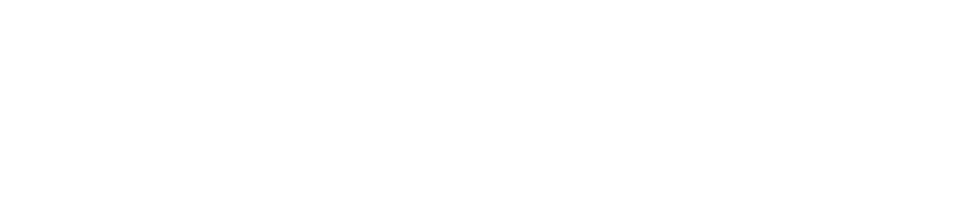
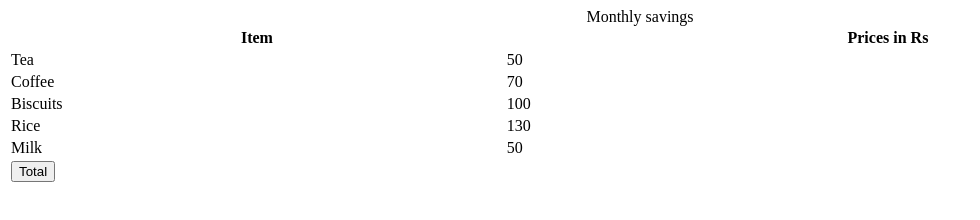
Before and after one commit to acciojob/grofers-checkout-2-himaanshusingh, a website: page main.html in a window 1280 px wide. Shown: the whole page, without its empty margins (0-980 px from the left). Drawn offline with Linux system fonts and the light colour scheme.

Commit message:
created a submission

```diff
--- a/main.html
+++ b/main.html
@@ -1,16 +1,41 @@
 <!DOCTYPE html>
-
 <html>
-
-<head>
-	<link rel="stylesheet" href="styles.css">
-</head>
-
-<body>
-	<!-- the entire body must be written by student -->
-    <script type="text/javascript" src="./script.js">
-</script>
-
-</body>
-
+  <head>
+    <link rel="stylesheet" href="styles.css" />
+  </head>
+  <body>
+    <!-- the entire body must be written by student -->
+    <table style="width: 100%">
+      <caption>
+        Monthly savings
+      </caption>
+      <tbody>
+        <tr>
+          <th>Item</th>
+          <th>Prices in Rs</th>
+        </tr>
+        <tr>
+          <td class="item">Tea</td>
+          <td class="price" data-ns-test="prices">50</td>
+        </tr>
+        <tr>
+          <td class="item">Coffee</td>
+          <td class="price" data-ns-test="prices">70</td>
+        </tr>
+        <tr>
+          <td class="item">Biscuits</td>
+          <td class="price" data-ns-test="prices">100</td>
+        </tr>
+        <tr>
+          <td class="item">Rice</td>
+          <td class="price" data-ns-test="prices">130</td>
+        </tr>
+        <tr>
+          <td class="item">Milk</td>
+          <td class="price" data-ns-test="prices">50</td>
+        </tr>
+      </tbody>
+    </table>
+    <script type="text/javascript" src="./script.js"></script>
+  </body>
 </html>
--- a/script.js
+++ b/script.js
@@ -1 +1,23 @@
-//your code here
+// Write your code here:
+const tBody = document.querySelector("tbody");
+const newRow = document.createElement("tr");
+tBody.append(newRow);
+
+const newData1 = document.createElement("td");
+const button = document.createElement("button");
+button.innerText = "Total";
+newData1.appendChild(button);
+
+const newData2 = document.createElement("td");
+newData2.setAttribute("id", "ans");
+newData2.setAttribute("data-ns-test", "grandTotal");
+
+newRow.append(newData1);
+newRow.append(newData2);
+
+button.addEventListener("click", () => {
+  const prices = document.querySelectorAll(".price");
+  let sum = 0;
+  for (let price of prices) sum += Number(price.innerText) || 0;
+  newData2.innerText = sum;
+});
--- a/styles.css
+++ b/styles.css
@@ -1,2 +1 @@
-
 /* Your CSS Code here. */
```
